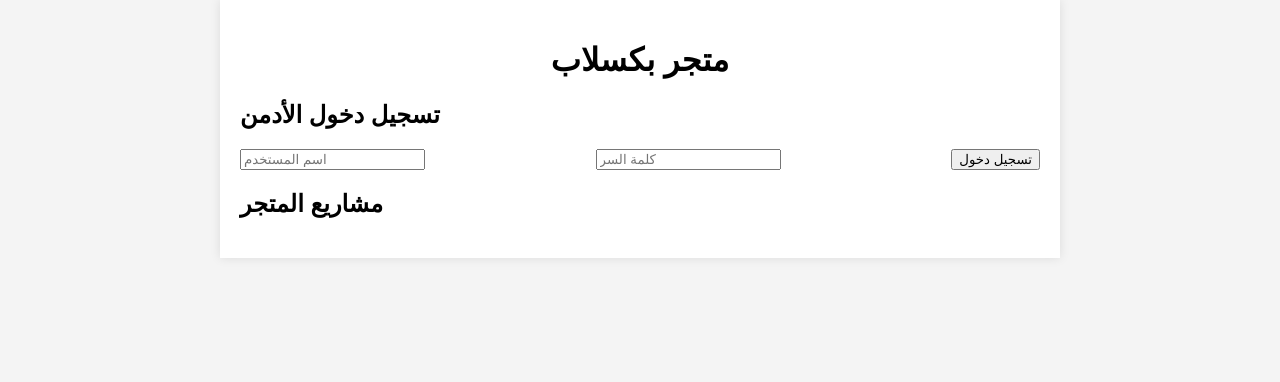
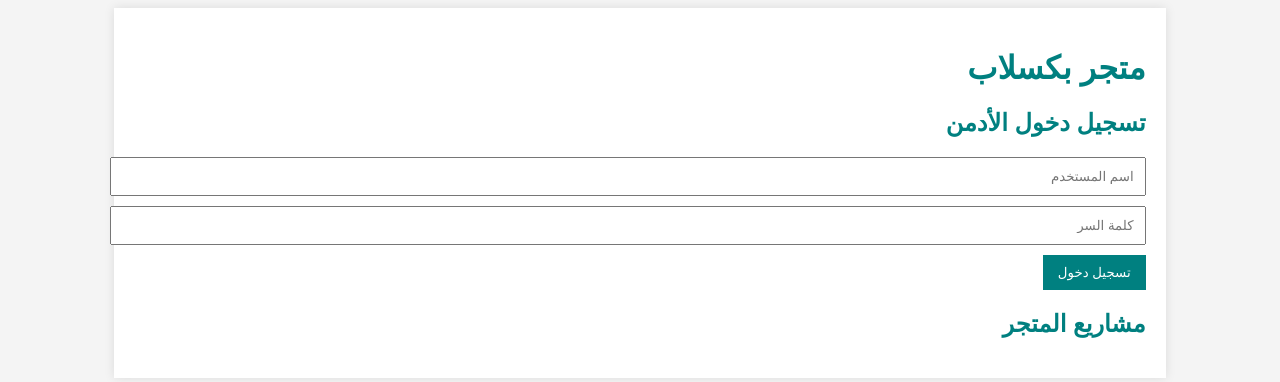
Before and after one commit to YIN4U/YIN, a PHP site: page / in a window 1280 px wide. Shown: the top 382 px of the page. Run offline with PHP 8.4, Linux system fonts and the light colour scheme.

Commit message:
Update styles.css

```diff
--- a/styles.css
+++ b/styles.css
@@ -1,41 +1,60 @@
 body {
     font-family: Arial, sans-serif;
+    direction: rtl;
     background-color: #f4f4f4;
-    margin: 0;
-    padding: 0;
+    color: #333;
 }
+
 .container {
-    max-width: 800px;
-    margin: auto;
+    width: 80%;
+    margin: 0 auto;
     padding: 20px;
-    background: #fff;
+    background-color: #fff;
     box-shadow: 0 0 10px rgba(0, 0, 0, 0.1);
 }
-h1 {
-    text-align: center;
+
+h1, h2 {
+    color: #008080;
 }
+
 form {
-    display: flex;
-    justify-content: space-between;
     margin-bottom: 20px;
 }
-#projects {
+
+input[type="text"], input[type="password"], input[type="file"] {
+    display: block;
+    margin-bottom: 10px;
+    padding: 10px;
+    width: 100%;
+}
+
+button {
+    background-color: #008080;
+    color: #fff;
+    padding: 10px 15px;
+    border: none;
+    cursor: pointer;
+}
+
+button:hover {
+    background-color: #005959;
+}
+
+#projects-gallery {
     display: flex;
     flex-wrap: wrap;
-    gap: 10px;
 }
-.project {
-    background: #fff;
+
+.project-thumbnail {
+    margin: 10px;
     border: 1px solid #ddd;
     padding: 10px;
-    width: calc(33.333% - 20px);
-    box-shadow: 0 0 10px rgba(0, 0, 0, 0.1);
-    text-align: center;
+    background-color: #fff;
+    box-shadow: 0 0 5px rgba(0, 0, 0, 0.1);
 }
-.project img {
-    max-width: 100%;
-    height: auto;
+
+.project-thumbnail img {
+    width: 100px;
+    height: 100px;
+    object-fit: cover;
 }
-.project button {
-    margin-top: 10px;
-}
```
